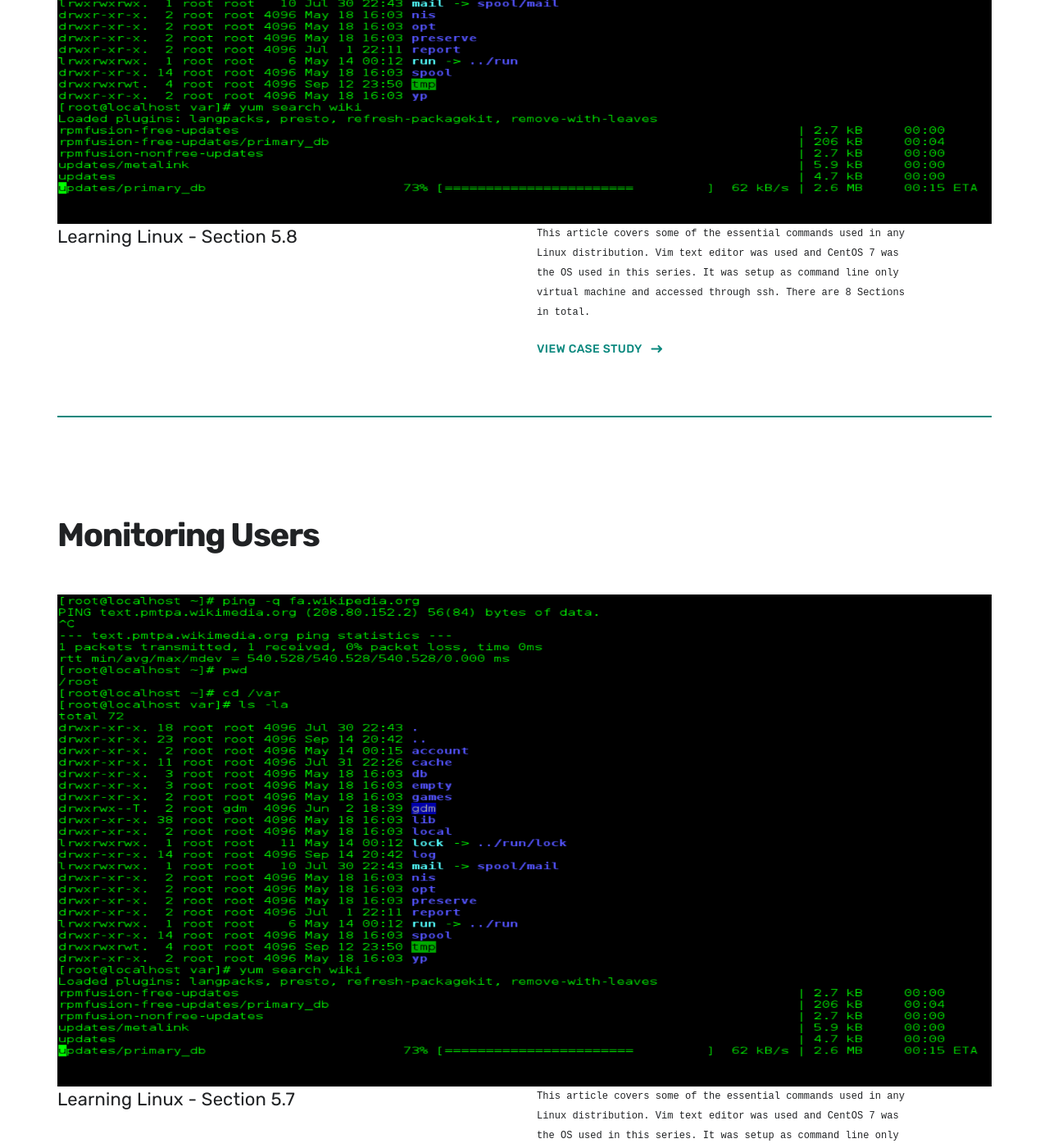
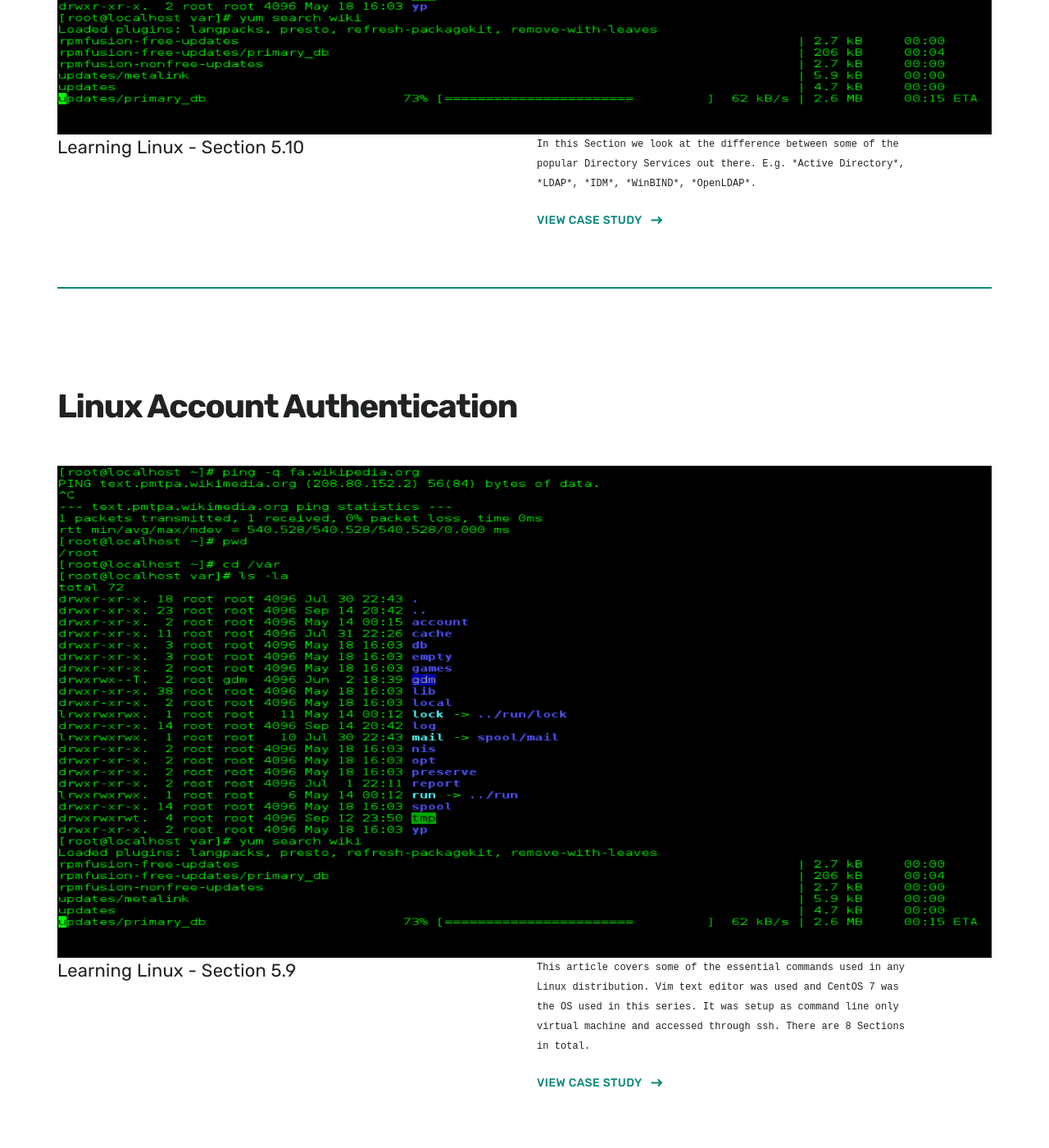
Before and after one commit to kletobias/kletobias.github.io, a Jekyll site: the page built from index.html, in a window 1280 px wide and 1400 px high, scrolled down 1000 px. Shown: the whole window at 82% size. Built offline with Jekyll 4.4.1, drawn with Linux system fonts in a browser that asks for light colours; nearby versions of some CDN libraries; some web fonts are replaced; some of the changed text lies outside the part shown.

Commit message:
updating module5 for the website

```diff
--- a/_includes/header.html
+++ b/_includes/header.html
@@ -1,5 +1,5 @@
 <header class="header--main">
-
+	<script src="https://cdn.jsdelivr.net/npm/mermaid/dist/mermaid.min.js">
 	<div class="wrap grid__2-col">
 
 		{% if site.data.settings.header_settings.logo_image %}
--- /dev/null
+++ b/_projects/Chapter_5-10.md
@@ -0,0 +1,30 @@
+---
+title: 'Overview and Comparison of Popular Directory Services'
+subtitle: 'Learning Linux - Section 5.10'
+date: 2022-01-06 00:00:00
+description: 'In this Section we look at the difference between some of the popular Directory Services out there. E.g. *Active Directory*, *LDAP*, *IDM*, *WinBIND*, *OpenLDAP*.'
+featured_image: bash-ga254901e3_1280.png
+gallery_images: Bash_GNOME_Terminal_screenshot.png
+accent_color: '#08877d'
+---
+
+### Overview and Difference between Popular Directory Services
+
+- Linux is mostly used in corporate environments, by developers and system administrators for example. One of the main reasons Linux is chosen in these scenarios, is its safety and performance it has over Windows for example. The user base is limited.
+- Windows has a product called *Active Directory* for account authentication.
+  - For example, facebook runs on Linux behind the scenes. However, a Windows user will not log into a Linux client when they log in, in their browser.
+  - There a middle man is used, that handles the login process that is some kind of *Directory Service*.
+- *IDM* = Identity Manager
+  - Red Hat built this product for companies that have many Linux users, in order to deal with the great number of employees that have to log in for one service or another.
+  - It runs on Linux and is used for large corporate environments.
+- *WinBIND* = Used in Linux to communicate with Windows (Samba).
+  - Samba came up with this 'addon', that lets Linux users authenticate themselves against Windows *Active Directory*.
+  - Use case is also Widows *Active Directory* users, that have to authenticate against a Linux server.
+- *OpenLDAP* (open source)
+  - It is an open source alternative to *IDM* developed by Red Hat. *IDM* is shareware, while *OpenLDAP* is free.
+- *IBM Directory Server*
+  - Proprietary technology, developed by IBM.
+- *JumpCloud*
+  - Another directory service option.
+- *LDAP* = Lightweight Directory Access Protocol
+  - *LDAP* is a protocol and not a service.
--- /dev/null
+++ b/_projects/Chapter_5-9.md
@@ -0,0 +1,40 @@
+---
+title: 'Linux Account Authentication'
+subtitle: 'Learning Linux - Section 5.9'
+date: 2021-12-31 00:00:00
+description: 'This article covers some of the essential commands used in any Linux distribution. Vim text editor was used and CentOS 7 was the OS used in this series. It was setup as command line only virtual machine and accessed through ssh. There are 8 Sections in total.'
+featured_image: bash-ga254901e3_1280.png
+gallery_images: Bash_GNOME_Terminal_screenshot.png
+accent_color: '#08877d'
+---
+
+### Linux Account Authentication
+
+How is account creation and authentication handled, in the case of large companies?
+In these large corporations there are thousands of employees and even more servers!
+It is simply inefficient, if one tried to create a new user account manually on hundreds of servers
+for a new employee for example.
+
+That is where Linux account authentication comes into play.
+
+#### Types of accounts
+
+- Types of accounts
+  - Local account
+  - Domain/Directory account
+
+##### Local Accounts
+
+For the `local account` a new user is added by running the commands covered in the previous
+sections. Commands like `useradd`, `groupadd`, `usermod -G`, `id [username]`, `grep <username> /etc/passwd`, `grep <username> /etc/shadow`
+`grep <username> /etc/group`, `chage`, `userdel` and `groupdel` to create a new user account, to assign the correct permissions to it, to create new a new group for example and to verify that everything was created correctly as well. This is on a per-user basis and offers very limited scaling!
+
+##### Domain\/Directory Accounts
+
+The authentication works like this for domain and directory accounts:
+
+1. User tries to log into the *client*, which is his current machine.
+2. He enters his account credentials and these are sent to the *server*
+3. The *server* checks whether this account is authenticated.
+4. Given that the account is authenticated, the *server* authenticates the user who sent the request.
+5. The user can log in on the client.
```
